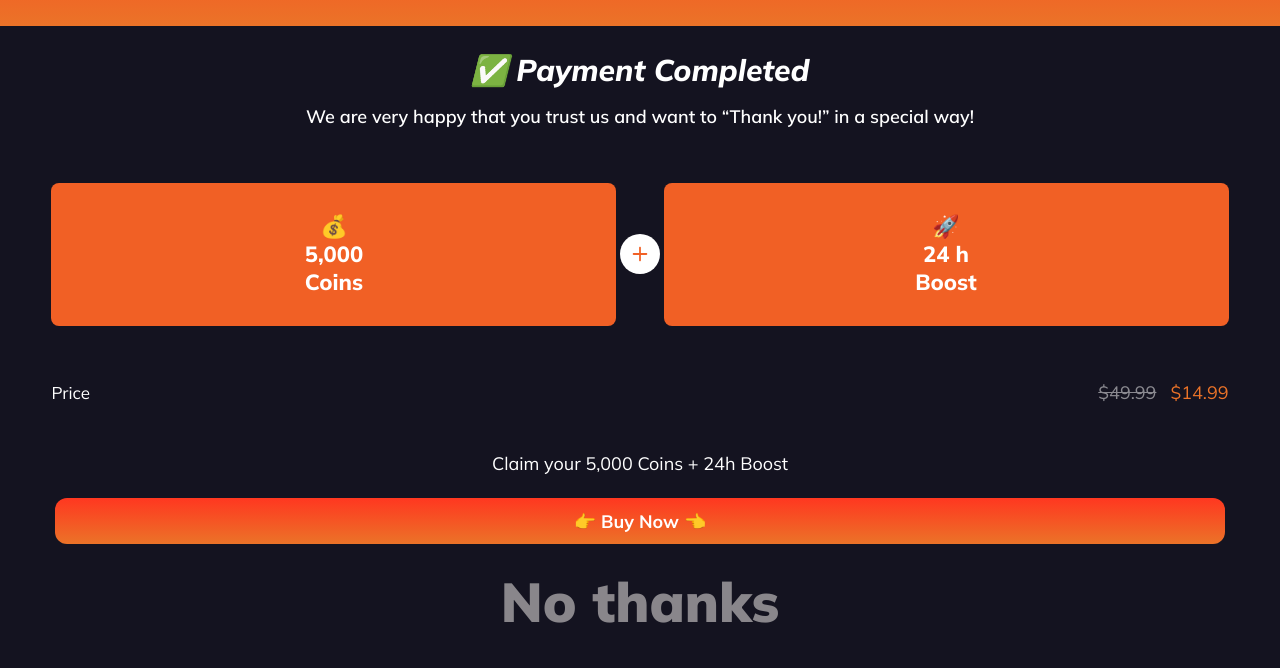
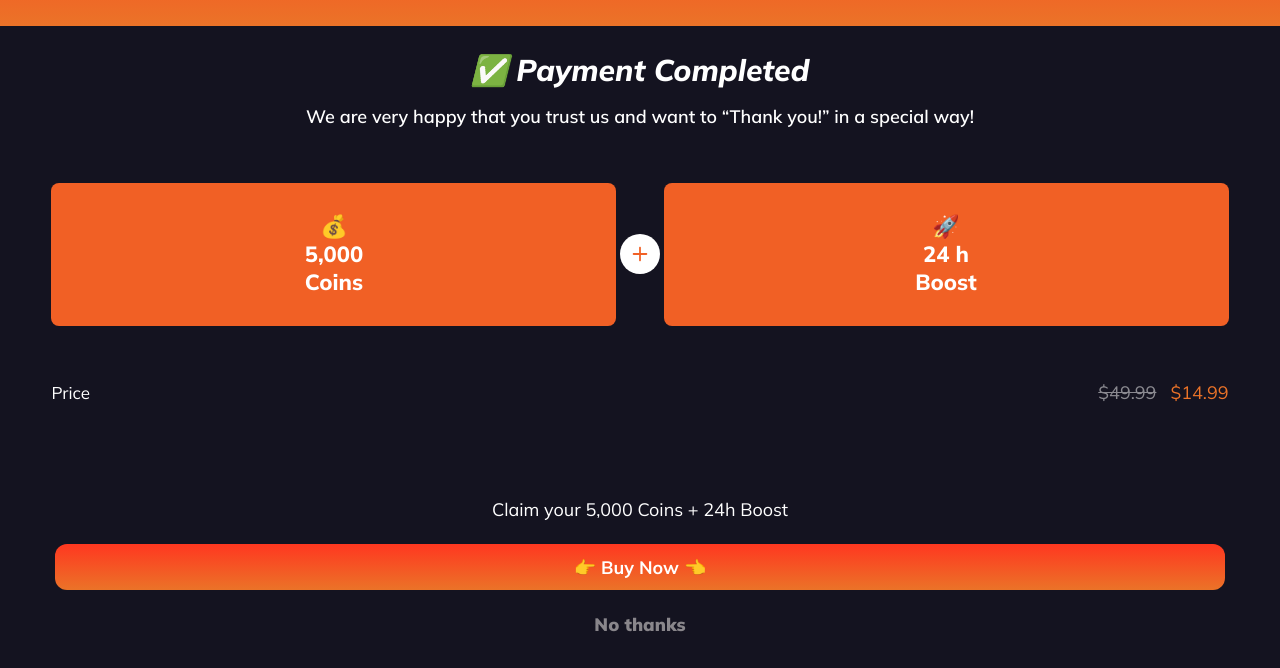
Before and after one commit to webDevT/amore24, a website: page app/payment-completed.html in a window 1280 px wide. Shown: the part 132-800 px from the top of the page. Drawn offline with Linux system fonts and the light colour scheme.

Commit message:
button updates

```diff
--- a/app/sass/style.sass
+++ b/app/sass/style.sass
@@ -555,6 +555,14 @@ h3
     font-size: 22px
     font-weight: 700
     padding-left: 15px
+.cancle-link
+    font-size: 18px
+.next-button-wrapper .button a
+    width: 100%
+    height: 100%
+    display: flex
+    justify-content: center
+    align-items: center
 //end terms content style
 
 @import "media"
```
Also changed, not shown: app/css/style.min.css, docs/css/style.min.css.
